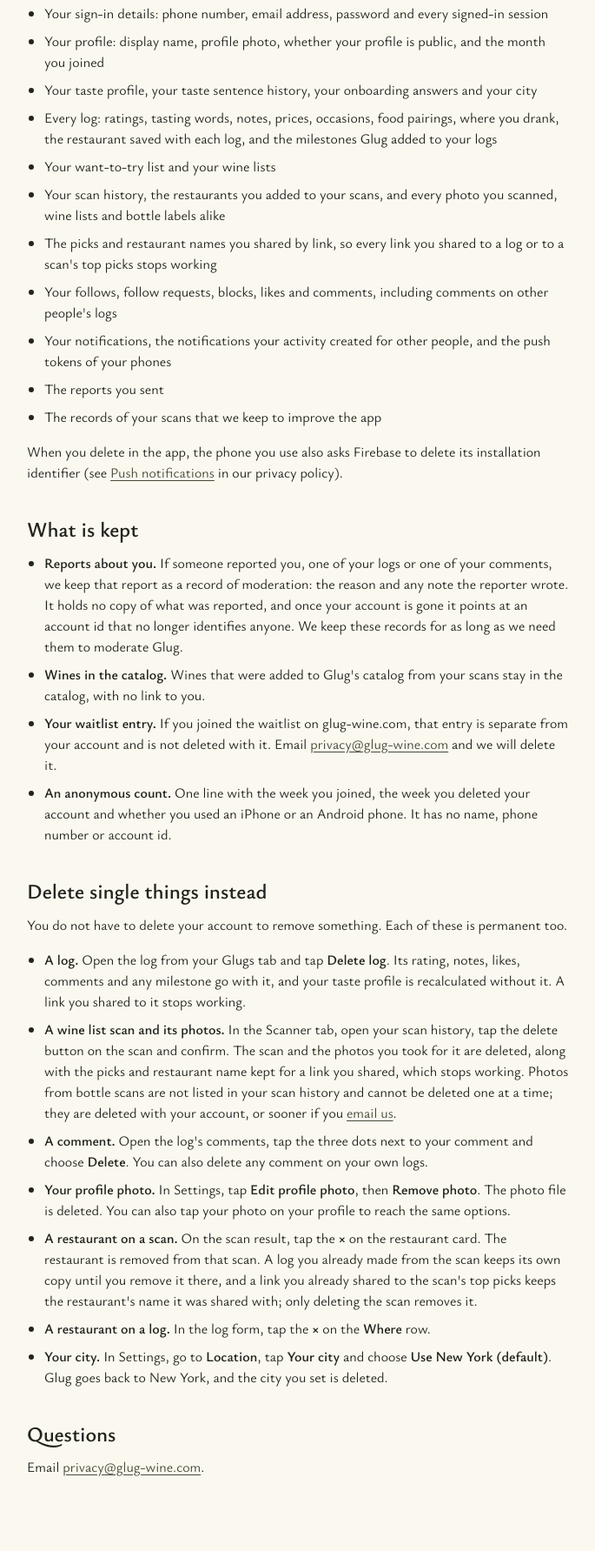
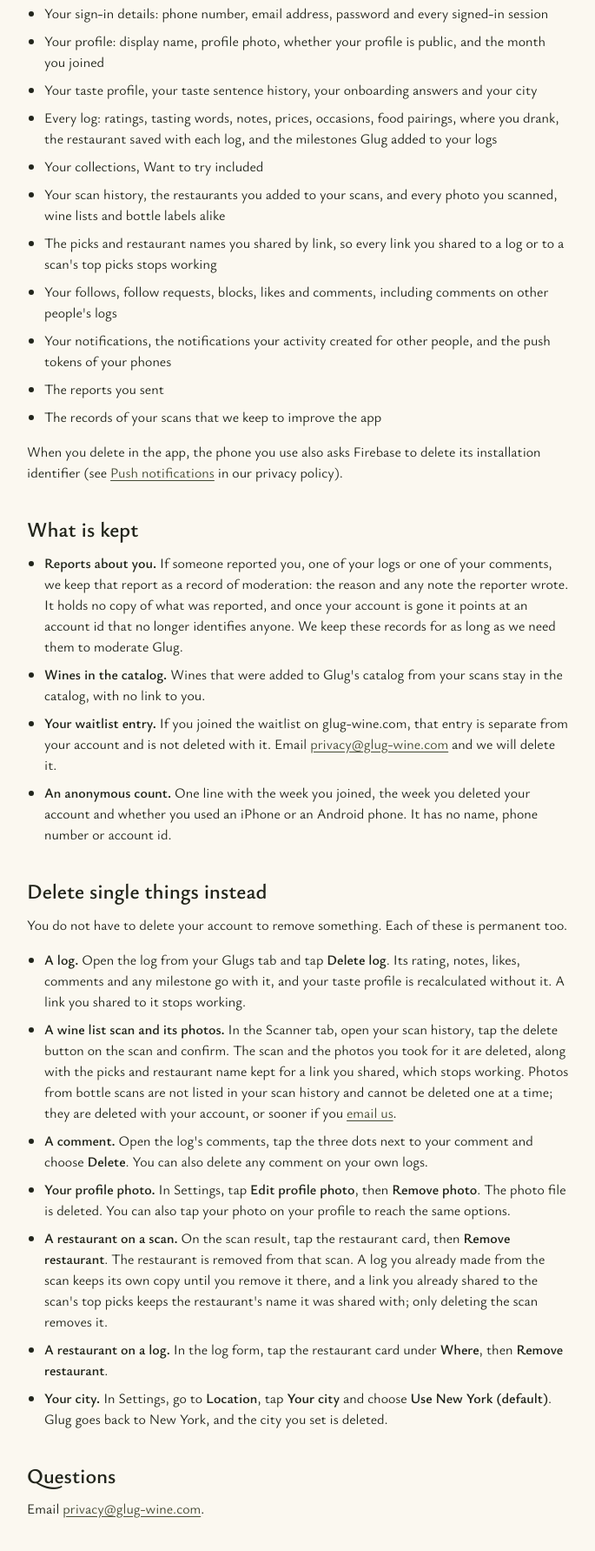
Before and after one commit to glug-app/glug-web, a plain HTML site: page delete-account/index.html in a window 1280 px wide. Shown: the part 841-2624 px from the top of the page at 87% size, without its empty margins (297-982 px from the left). Drawn offline with Linux system fonts and the light colour scheme.

Commit message:
Wording after the app's rename: collections, restaurant card removal, Glugs screen alt text
Co-Authored-By: Claude Sonnet 5.5 <noreply@anthropic.com>

```diff
--- a/delete-account/index.html
+++ b/delete-account/index.html
@@ -45,7 +45,7 @@
       <li>Your profile: display name, profile photo, whether your profile is public, and the month you joined</li>
       <li>Your taste profile, your taste sentence history, your onboarding answers and your city</li>
       <li>Every log: ratings, tasting words, notes, prices, occasions, food pairings, where you drank, the restaurant saved with each log, and the milestones Glug added to your logs</li>
-      <li>Your want-to-try list and your wine lists</li>
+      <li>Your collections, Want to try included</li>
       <li>Your scan history, the restaurants you added to your scans, and every photo you scanned, wine lists and bottle labels alike</li>
       <li>The picks and restaurant names you shared by link, so every link you shared to a log or to a scan's top picks stops working</li>
       <li>Your follows, follow requests, blocks, likes and comments, including comments on other people's logs</li>
@@ -70,8 +70,8 @@
       <li><strong>A wine list scan and its photos.</strong> In the Scanner tab, open your scan history, tap the delete button on the scan and confirm. The scan and the photos you took for it are deleted, along with the picks and restaurant name kept for a link you shared, which stops working. Photos from bottle scans are not listed in your scan history and cannot be deleted one at a time; they are deleted with your account, or sooner if you <a href="mailto:privacy@glug-wine.com">email us</a>.</li>
       <li><strong>A comment.</strong> Open the log's comments, tap the three dots next to your comment and choose <strong>Delete</strong>. You can also delete any comment on your own logs.</li>
       <li><strong>Your profile photo.</strong> In Settings, tap <strong>Edit profile photo</strong>, then <strong>Remove photo</strong>. The photo file is deleted. You can also tap your photo on your profile to reach the same options.</li>
-      <li><strong>A restaurant on a scan.</strong> On the scan result, tap the <strong>&times;</strong> on the restaurant card. The restaurant is removed from that scan. A log you already made from the scan keeps its own copy until you remove it there, and a link you already shared to the scan's top picks keeps the restaurant's name it was shared with; only deleting the scan removes it.</li>
-      <li><strong>A restaurant on a log.</strong> In the log form, tap the <strong>&times;</strong> on the <strong>Where</strong> row.</li>
+      <li><strong>A restaurant on a scan.</strong> On the scan result, tap the restaurant card, then <strong>Remove restaurant</strong>. The restaurant is removed from that scan. A log you already made from the scan keeps its own copy until you remove it there, and a link you already shared to the scan's top picks keeps the restaurant's name it was shared with; only deleting the scan removes it.</li>
+      <li><strong>A restaurant on a log.</strong> In the log form, tap the restaurant card under <strong>Where</strong>, then <strong>Remove restaurant</strong>.</li>
       <li><strong>Your city.</strong> In Settings, go to <strong>Location</strong>, tap <strong>Your city</strong> and choose <strong>Use New York (default)</strong>. Glug goes back to New York, and the city you set is deleted.</li>
     </ul>
 
```
Also changed, not shown: index.html (+1 -1 lines).
